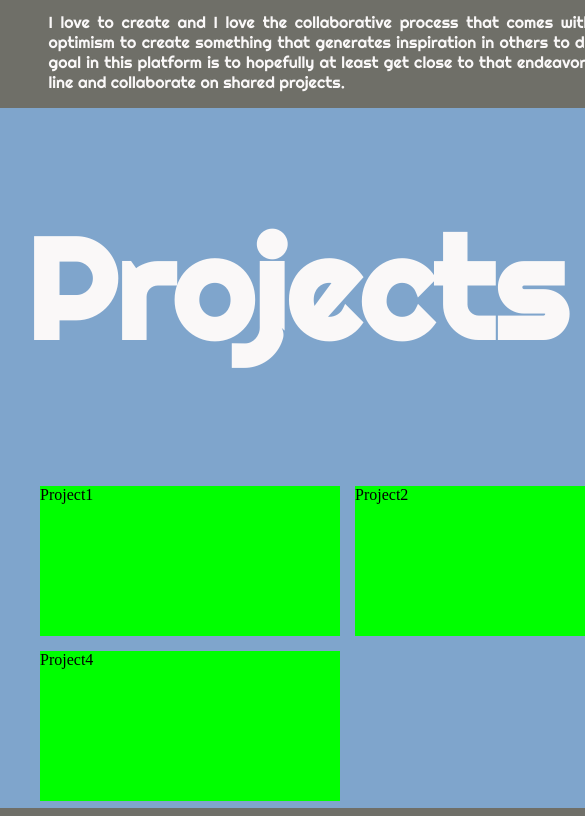
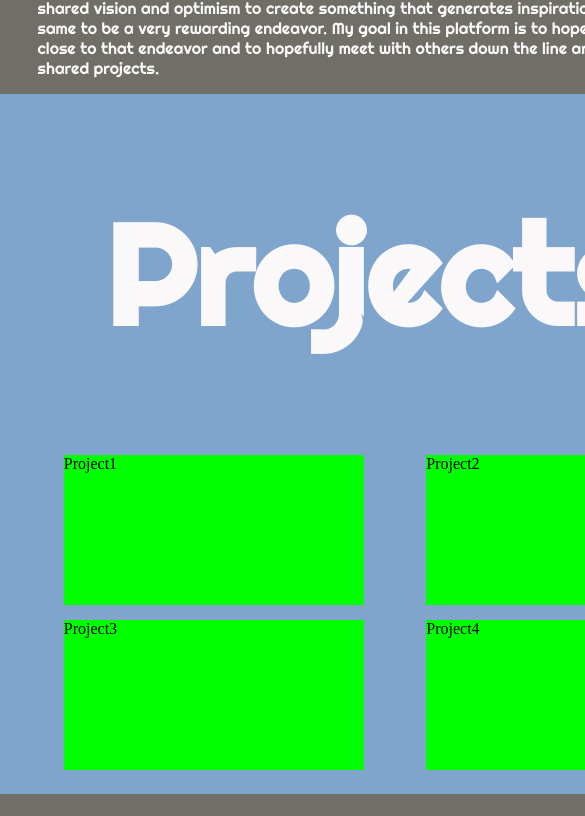
Before and after one commit to Salas123/personal-site, a React (Create React App) app: page / in a window 390 px wide. Shown: the part 1008-1824 px from the top of the page, 585 px wide, since content can reach past the window. Built offline with nearby package versions, Linux system fonts and the light colour scheme.

Commit message:
added responsivness of projects section as well as changed the background color of the buttons when mouse hovers over

```diff
--- a/src/Components/Button/ButtonIconComponent.css
+++ b/src/Components/Button/ButtonIconComponent.css
@@ -16,7 +16,7 @@
 }
 
 .buttonContainer:hover{
-    background: #686363;
+    background-color: #7bacc7;
 }
 
 
--- a/src/Components/Button/ButtonNoIconComponent.css
+++ b/src/Components/Button/ButtonNoIconComponent.css
@@ -17,5 +17,5 @@
 
 
 .ButtonNoIconContainer:hover{
-    background-color: #947bea;
+    background-color: #7bacc7;
 }
--- a/src/Components/ProjectsSection.css
+++ b/src/Components/ProjectsSection.css
@@ -16,9 +16,10 @@
 .ProjectsListWrapper{
     content-visibility: initial;
     display: grid;
-    grid-template-columns: repeat(3, 1fr);
+    grid-template-columns: repeat(4, 1fr);
     gap: 15px;
     list-style-type: none;
+    margin: auto;
 }
 
 .ProjectsElement{
@@ -26,3 +27,24 @@
     width: 300px;
     background-color: lime;
 }
+
+@media screen and (max-width: 1660px) {
+    .ProjectsListWrapper {
+        grid-template-columns: repeat(3, 1fr);
+    }
+}
+
+
+@media screen and (max-width: 1036px) {
+    .ProjectsListWrapper{
+        grid-template-columns: repeat(2, 1fr);
+        margin: auto;
+        justify-items: center;
+    }
+    .ProjectsTopBoxContainer{
+        text-align: center;
+    }
+    .ProjectsHeader{
+        margin-left: auto;
+    }
+}
```
